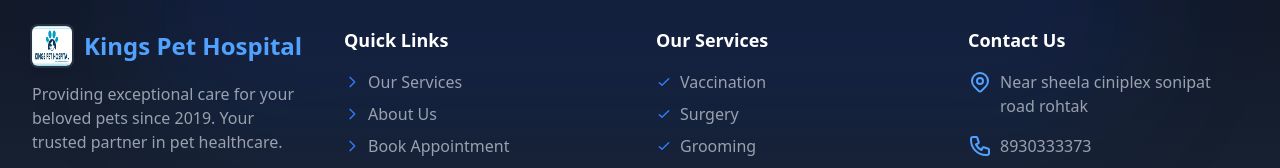
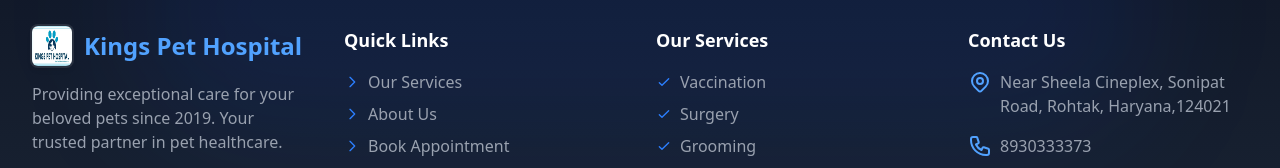
Before and after one commit to Aanchal7915/kings-pet-hospital, a React (Vite) app: page / in a window 1280 px wide. Shown: the part 5307-5475 px from the top of the page. Built offline with nearby package versions, Linux system fonts and the light colour scheme; no server answers.

Commit message:
corrected address

```diff
--- a/src/components/ContactPage.jsx
+++ b/src/components/ContactPage.jsx
@@ -5,7 +5,7 @@
 const contactInfo = [
     {
         title: 'Visit Us',
-        details: 'Near sheela ciniplex sonipat road rohtak',
+        details: 'Near Sheela Cineplex, Sonipat Road, Rohtak, Haryana,124021',
         icon: (
             <svg className="w-6 h-6" fill="none" viewBox="0 0 24 24" stroke="currentColor">
                 <path strokeLinecap="round" strokeLinejoin="round" strokeWidth={2} d="M17.657 16.657L13.414 20.9a1.998 1.998 0 01-2.827 0l-4.244-4.243a8 8 0 1111.314 0z" />
--- a/src/components/Footer.jsx
+++ b/src/components/Footer.jsx
@@ -9,7 +9,7 @@
 const quickLinks = [{ title: 'Our Services', link: "services" }, { title: 'About Us', link: "about" }, { title: 'Book Appointment', link: "" }, { title: 'Pet Care Tips', link: "" }];
 const services = ['Vaccination', 'Surgery', 'Grooming', 'Dental Care', 'Physiotherapy'];
 const contactInfo = [
-  { type: 'address', text: 'Near sheela ciniplex sonipat road rohtak' },
+  { type: 'address', text: 'Near Sheela Cineplex, Sonipat Road, Rohtak, Haryana,124021' },
   { type: 'phone', text: '8930333373' },
   { type: 'email', text: 'kingspethospital@gmail.com' }
 ];
```
